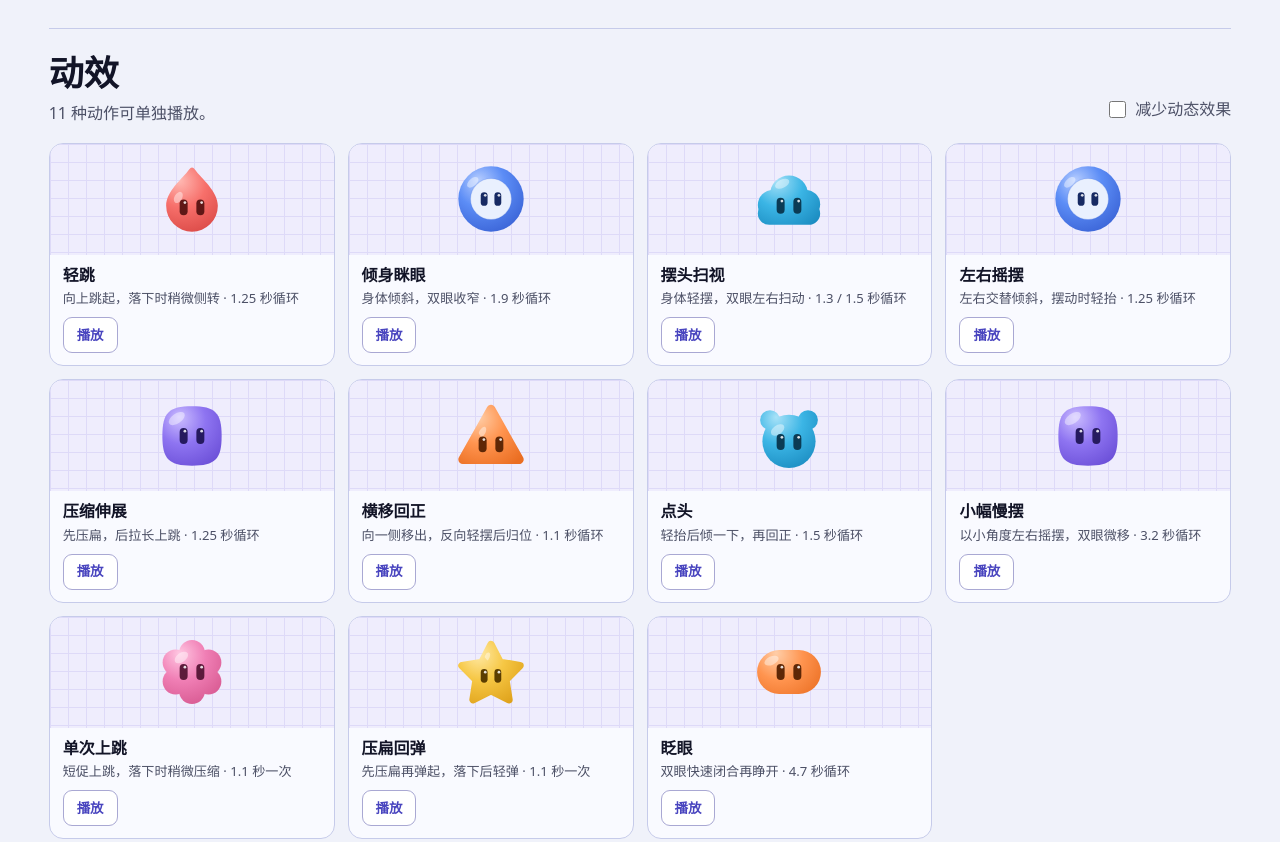
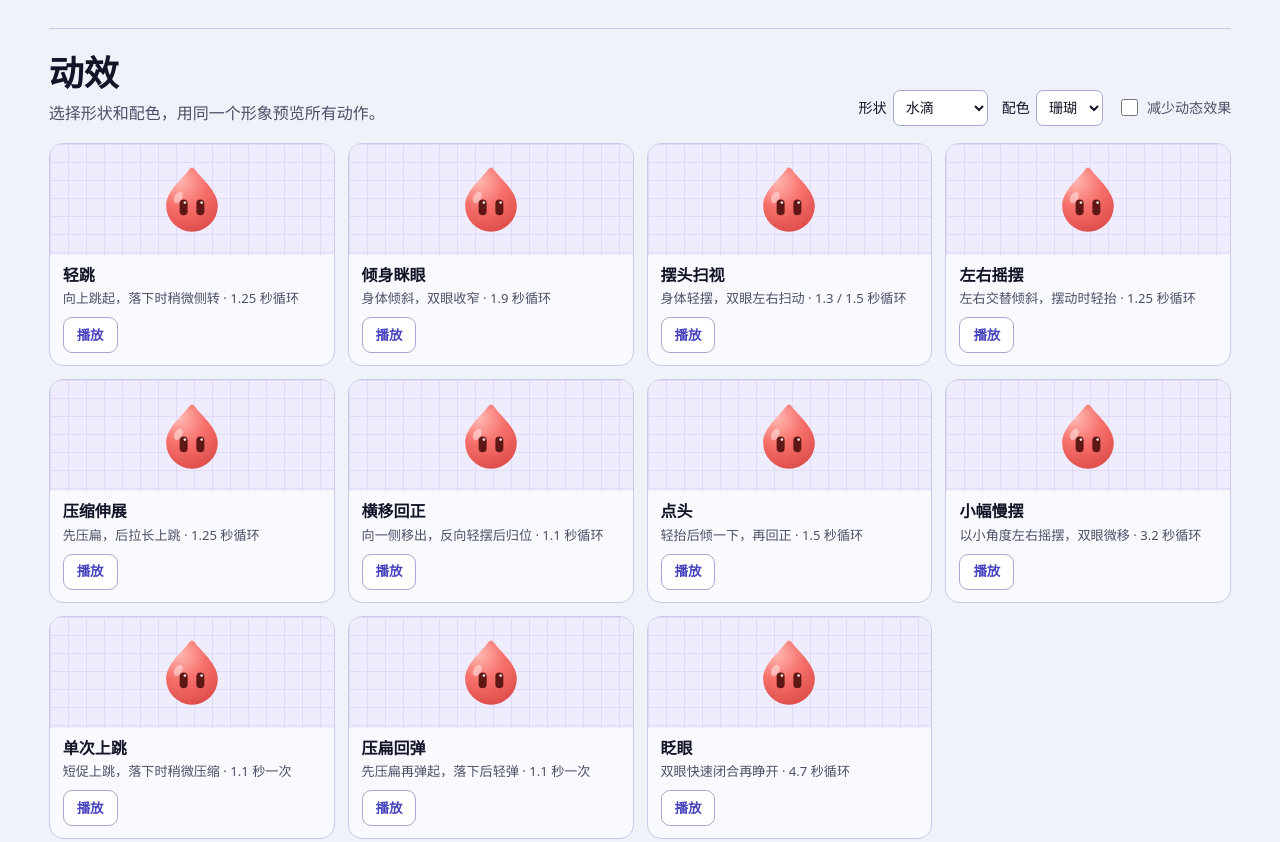
Before and after one commit to zhshenry/OnOSaN_Mascot, a plain HTML site: page index.html in a window 1280 px wide. Shown: the part 1773-2615 px from the top of the page. Drawn offline with Linux system fonts and the light colour scheme.

Commit message:
Share the shape and color across motion previews

```diff
--- a/index.html
+++ b/index.html
@@ -12,7 +12,7 @@
     <script src="skills/onosan-mascot/assets/catalog/avatar.js" defer></script>
     <script src="skills/onosan-mascot/assets/catalog/catalog.js" defer></script>
   </head>
-  <body data-catalog data-assets="skills/onosan-mascot/assets" data-skill="skills/onosan-mascot/SKILL.md" data-download="OnOSaN-Mascot-v0.2.1.zip">
+  <body data-catalog data-assets="skills/onosan-mascot/assets" data-skill="skills/onosan-mascot/SKILL.md" data-download="OnOSaN-Mascot-v0.2.2.zip">
     <noscript>请启用 JavaScript 以浏览吉祥物图鉴。</noscript>
   </body>
 </html>
--- a/skills/onosan-mascot/assets/catalog/catalog.css
+++ b/skills/onosan-mascot/assets/catalog/catalog.css
@@ -32,6 +32,9 @@
 .section-heading { margin-bottom: 17px; }
 .section-heading h2 { font-size: clamp(24px, 3vw, 35px); line-height: 1.2; }
 .section-heading.with-control { display: flex; align-items: end; justify-content: space-between; flex-wrap: wrap; gap: 11px 20px; }
+.motion-controls { display: flex; align-items: center; flex-wrap: wrap; gap: 8px 14px; }
+.motion-controls label { display: inline-flex; align-items: center; gap: 6px; font-size: .88rem; }
+.motion-controls select { min-height: 36px; padding: 3px 8px; border: 1px solid #a9a8d3; border-radius: 7px; color: var(--ink); background: #fff; font: inherit; }
 .motion-switch { display: inline-flex; align-items: center; gap: 6px; min-height: 32px; color: var(--muted); cursor: pointer; }
 .motion-switch input { accent-color: var(--accent); width: 17px; height: 17px; }
 
@@ -97,7 +100,13 @@
 .sample-copy p { margin: 4px 0 8px; color: var(--muted); line-height: 1.5; font-size: .82rem; }
 .sample-copy > button { margin-top: auto; }
 .sample-control { min-height: 36px; padding: 4px 13px; border: 1px solid #a9a8d3; color: var(--accent); background: #fff; font-size: .84rem; }
-.sample-control:hover { border-color: var(--accent); background: #f0efff; }
+.sample-control:hover:not(:disabled) { border-color: var(--accent); background: #f0efff; }
+.sample-control:disabled { color: var(--muted); background: transparent; cursor: default; }
+
+/* Each catalogue card plays its own action on the selected shape. */
+[data-motion-example="hop"] .catalog-avatar[data-state="working"] .bot-avatar-body { animation-name: bot-avatar-work; transform-origin: 50px 72px; }
+[data-motion-example="wiggle"] .catalog-avatar[data-state="working"] .bot-avatar-body { animation-name: bot-avatar-wiggle; transform-origin: 50px 50px; }
+[data-motion-example="squash-and-stretch"] .catalog-avatar[data-state="working"] .bot-avatar-body { animation-name: bot-avatar-squash; transform-origin: 50px 72px; }
 
 .interactive-grid { grid-template-columns: repeat(3, minmax(0, 1fr)); }
 .avatar-trigger { display: grid; place-items: center; min-width: 44px; min-height: 44px; padding: 4px; border: 0; border-radius: 10px; background: transparent; }
--- a/skills/onosan-mascot/assets/catalog/catalog.js
+++ b/skills/onosan-mascot/assets/catalog/catalog.js
@@ -10,17 +10,20 @@ const defaults = {
 let svgInstance = 0;
 
 const motionExamples = [
-  { id: "hop", label: "轻跳", state: "working", figure: "drop", color: "coral", timing: "向上跳起，落下时稍微侧转 · 1.25 秒循环" },
-  { id: "tilt-and-squint", label: "倾身眯眼", state: "thinking", figure: "ring", color: "blue", timing: "身体倾斜，双眼收窄 · 1.9 秒循环" },
-  { id: "scan", label: "摆头扫视", state: "searching", figure: "cloud", color: "cyan", timing: "身体轻摆，双眼左右扫动 · 1.3 / 1.5 秒循环" },
-  { id: "wiggle", label: "左右摇摆", state: "working", figure: "ring", color: "blue", timing: "左右交替倾斜，摆动时轻抬 · 1.25 秒循环" },
-  { id: "squash-and-stretch", label: "压缩伸展", state: "working", figure: "square", color: "violet", timing: "先压扁，后拉长上跳 · 1.25 秒循环" },
-  { id: "side-shift", label: "横移回正", state: "sending", figure: "sail", color: "orange", timing: "向一侧移出，反向轻摆后归位 · 1.1 秒循环" },
-  { id: "nod", label: "点头", state: "replying", figure: "bear", color: "cyan", timing: "轻抬后倾一下，再回正 · 1.5 秒循环" },
-  { id: "sway", label: "小幅慢摆", state: "waiting_bot", figure: "square", color: "violet", timing: "以小角度左右摇摆，双眼微移 · 3.2 秒循环" },
-  { id: "single-jump", label: "单次上跳", state: "waiting_user", figure: "flower", color: "pink", timing: "短促上跳，落下时稍微压缩 · 1.1 秒一次", once: 1100 },
-  { id: "bounce", label: "压扁回弹", state: "done", figure: "star", color: "yellow", timing: "先压扁再弹起，落下后轻弹 · 1.1 秒一次", once: 1100 },
-  { id: "blink", label: "眨眼", state: "idle", figure: "pill", color: "orange", timing: "双眼快速闭合再睁开 · 4.7 秒循环" },
+  { id: "hop", label: "轻跳", state: "working", timing: "向上跳起，落下时稍微侧转 · 1.25 秒循环" },
+  { id: "tilt-and-squint", label: "倾身眯眼", state: "thinking", timing: "身体倾斜，双眼收窄 · 1.9 秒循环",
+    bodyOnly: { label: "倾身", timing: "身体左右倾斜 · 1.9 秒循环" } },
+  { id: "scan", label: "摆头扫视", state: "searching", timing: "身体轻摆，双眼左右扫动 · 1.3 / 1.5 秒循环",
+    bodyOnly: { label: "轻摆", timing: "身体左右轻摆 · 1.3 秒循环" } },
+  { id: "wiggle", label: "左右摇摆", state: "working", timing: "左右交替倾斜，摆动时轻抬 · 1.25 秒循环" },
+  { id: "squash-and-stretch", label: "压缩伸展", state: "working", timing: "先压扁，后拉长上跳 · 1.25 秒循环" },
+  { id: "side-shift", label: "横移回正", state: "sending", timing: "向一侧移出，反向轻摆后归位 · 1.1 秒循环" },
+  { id: "nod", label: "点头", state: "replying", timing: "轻抬后倾一下，再回正 · 1.5 秒循环" },
+  { id: "sway", label: "小幅慢摆", state: "waiting_bot", timing: "以小角度左右摇摆，双眼微移 · 3.2 秒循环",
+    bodyOnly: { label: "小幅慢摆", timing: "以小角度左右摇摆 · 3.2 秒循环" } },
+  { id: "single-jump", label: "单次上跳", state: "waiting_user", timing: "短促上跳，落下时稍微压缩 · 1.1 秒一次", once: 1100 },
+  { id: "bounce", label: "压扁回弹", state: "done", timing: "先压扁再弹起，落下后轻弹 · 1.1 秒一次", once: 1100 },
+  { id: "blink", label: "眨眼", state: "idle", timing: "双眼快速闭合再睁开 · 4.7 秒循环" },
 ];
 
 function svgUrl(figure, hue) {
@@ -30,6 +33,11 @@ function svgUrl(figure, hue) {
 function avatar(figure, hue) {
   const art = renderMascot(figure, hue, "preview-" + ++svgInstance);
   return `<span class="catalog-avatar" data-figure="${figure}" data-state="idle" aria-hidden="true">${art}</span>`;
+}
+
+function selectOptions(items, selectedId) {
+  return items.map(item =>
+    `<option value="${item.id}"${item.id === selectedId ? " selected" : ""}>${item.name}</option>`).join("");
 }
 
 function shapeCard(figure, index) {
@@ -62,13 +70,15 @@ function shapeGroup(label, figures) {
   </section>`;
 }
 
-function motionCard(example) {
+function motionCard(example, figure, hue) {
+  const { label, timing } = !figure.eye && example.bodyOnly ? example.bodyOnly : example;
+  const disabled = !figure.eye && example.id === "blink";
   return `<article class="sample-card" data-motion-example="${example.id}">
-    <div class="sample-stage">${avatar(example.figure, example.color)}</div>
+    <div class="sample-stage">${avatar(figure.id, hue)}</div>
     <div class="sample-copy">
-      <h3>${example.label}</h3>
-      <p>${example.timing}</p>
-      <button type="button" class="sample-control" data-play-motion="${example.id}" aria-label="播放 ${example.label}">播放</button>
+      <h3>${label}</h3>
+      <p>${disabled ? "眨眼适用于有眼睛的角色。" : timing}</p>
+      <button type="button" class="sample-control" data-play-motion="${example.id}" aria-label="播放 ${label}"${disabled ? " disabled" : ""}>播放</button>
     </div>
   </article>`;
 }
@@ -110,10 +120,17 @@ function catalogMarkup() {
       </section>
       <section class="catalog-section" id="motions" aria-labelledby="motions-title">
         <div class="section-heading with-control">
-          <div><h2 id="motions-title">动效</h2><p>${motionExamples.length} 种动作可单独播放。</p></div>
-          <label class="motion-switch"><input type="checkbox" data-motion-toggle> 减少动态效果</label>
+          <div><h2 id="motions-title">动效</h2><p>选择形状和配色，用同一个形象预览所有动作。</p></div>
+          <div class="motion-controls">
+            <label>形状<select data-motion-figure>
+              <optgroup label="角色">${selectOptions(mascotCatalog.characters, "drop")}</optgroup>
+              <optgroup label="图形">${selectOptions(mascotCatalog.graphics)}</optgroup>
+            </select></label>
+            <label>配色<select data-motion-color>${selectOptions(namedColors, "coral")}</select></label>
+            <label class="motion-switch"><input type="checkbox" data-motion-toggle> 减少动态效果</label>
+          </div>
         </div>
-        <div class="sample-grid">${motionExamples.map(motionCard).join("")}</div>
+        <div class="sample-grid" data-motion-grid></div>
       </section>
       <section class="catalog-section" id="interactions" aria-labelledby="interaction-title">
         <div class="section-heading"><h2 id="interaction-title">可交互</h2><p>在样例上直接试触发动作。</p></div>
@@ -133,10 +150,8 @@ function catalogMarkup() {
             `<div class="picker-demo" data-picker-demo>
               <div class="picker-image">${avatar("drop", "coral")}</div>
               <div class="picker-controls">
-                <label>形状<select data-picker-figure>${mascotFigures.map(figure =>
-                  `<option value="${figure.id}"${figure.id === "drop" ? " selected" : ""}>${figure.name}</option>`).join("")}</select></label>
-                <label>配色<select data-picker-color>${namedColors.map(color =>
-                  `<option value="${color.id}"${color.id === "coral" ? " selected" : ""}>${color.name}</option>`).join("")}</select></label>
+                <label>形状<select data-picker-figure>${selectOptions(mascotFigures, "drop")}</select></label>
+                <label>配色<select data-picker-color>${selectOptions(namedColors, "coral")}</select></label>
               </div>
             </div>`)}
         </div>
@@ -166,38 +181,54 @@ gallery.querySelector("#cases").addEventListener("click", event => {
   download.setAttribute("aria-label", `下载 ${title} · ${choice.dataset.label} SVG`);
 });
 
+const motionSection = gallery.querySelector("#motions");
+const motionGrid = motionSection.querySelector("[data-motion-grid]");
+const motionFigure = motionSection.querySelector("[data-motion-figure]");
+const motionColor = motionSection.querySelector("[data-motion-color]");
 let playing;
 let endTime;
 
 function stopPlayback() {
   clearTimeout(endTime);
   if (!playing) return;
-  const { button, model, example } = playing;
+  const { button, model, label } = playing;
   model.dataset.state = "idle";
   delete model.dataset.loop;
   button.textContent = "播放";
-  button.setAttribute("aria-label", "播放 " + example.label);
+  button.setAttribute("aria-label", "播放 " + label);
   playing = undefined;
 }
 
-gallery.querySelector("#motions").addEventListener("click", event => {
+function renderMotionCards() {
+  stopPlayback();
+  const figure = mascotFigures.find(item => item.id === motionFigure.value);
+  motionGrid.innerHTML = motionExamples.map(example => motionCard(example, figure, motionColor.value)).join("");
+}
+
+renderMotionCards();
+motionFigure.addEventListener("change", renderMotionCards);
+motionColor.addEventListener("change", renderMotionCards);
+
+motionGrid.addEventListener("click", event => {
   const button = event.target.closest("[data-play-motion]");
   if (!button) return;
   const current = playing?.button === button;
   const example = motionExamples.find(item => item.id === button.dataset.playMotion);
   stopPlayback();
   if (current && !example.once) return;
-  const model = button.closest(".sample-card").querySelector(".catalog-avatar");
+  const card = button.closest(".sample-card");
+  const model = card.querySelector(".catalog-avatar");
+  const label = card.querySelector("h3").textContent;
   void model.offsetWidth;
   model.dataset.state = example.state;
   if (example.id === "blink") model.dataset.loop = "true";
   button.textContent = example.once ? "重播" : "停止";
-  button.setAttribute("aria-label", button.textContent + " " + example.label);
-  playing = { button, model, example };
+  button.setAttribute("aria-label", button.textContent + " " + label);
+  playing = { button, model, label };
   if (example.once) endTime = setTimeout(stopPlayback, example.once);
 });
 
-gallery.querySelector("[data-motion-toggle]").addEventListener("change", event => {
+motionSection.querySelector("[data-motion-toggle]").addEventListener("change", event => {
   gallery.dataset.reducedMotion = String(event.target.checked);
 });
 
```
Also changed, not shown: 5 other files.
